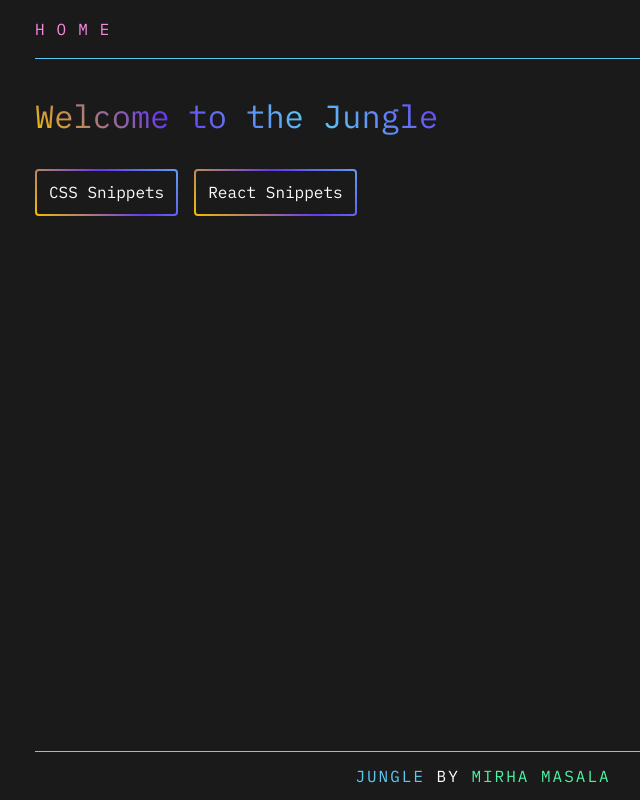
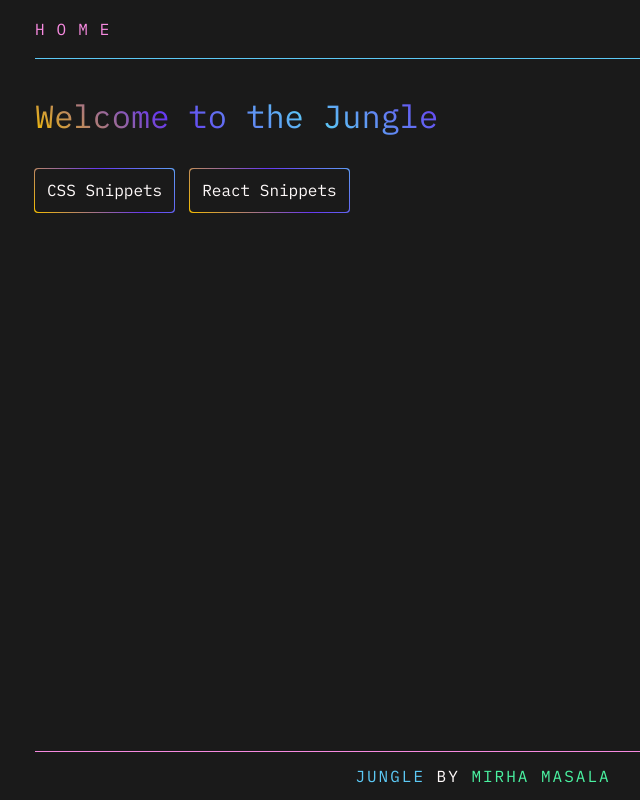
Before and after one commit to mirhamasala/next-jungle, a Next.js app: page / in a window 1280 px wide. Shown: the whole page, without its empty margins (157-797 px from the left). Built offline with nearby package versions, Linux system fonts and the light colour scheme.

Commit message:
Decrease border width

```diff
--- a/src/components/Cta/index.module.scss
+++ b/src/components/Cta/index.module.scss
@@ -1,7 +1,7 @@
 @import "../../styles/settings/all";
 @import "../../styles/tools/all";
 
-$border: 2px;
+$border: 1px;
 
 .button {
   display: grid;
@@ -11,7 +11,7 @@ $border: 2px;
   color: $color-cta-text;
   background: $color-cta-background;
   background-clip: padding-box;
-  border: $border solid transparent;
+  border: $border solid $border transparent;
   border-radius: 0.25rem;
 
   &:before {
--- a/src/components/_css-snippets/EmojiButton/index.module.scss
+++ b/src/components/_css-snippets/EmojiButton/index.module.scss
@@ -22,7 +22,7 @@ $button-height: 3.5rem;
   }
 
   &:focus {
-    box-shadow: 0 0 0 2px $color-blue;
+    box-shadow: 0 0 0 1px $color-blue;
     outline: none;
   }
 }
```
